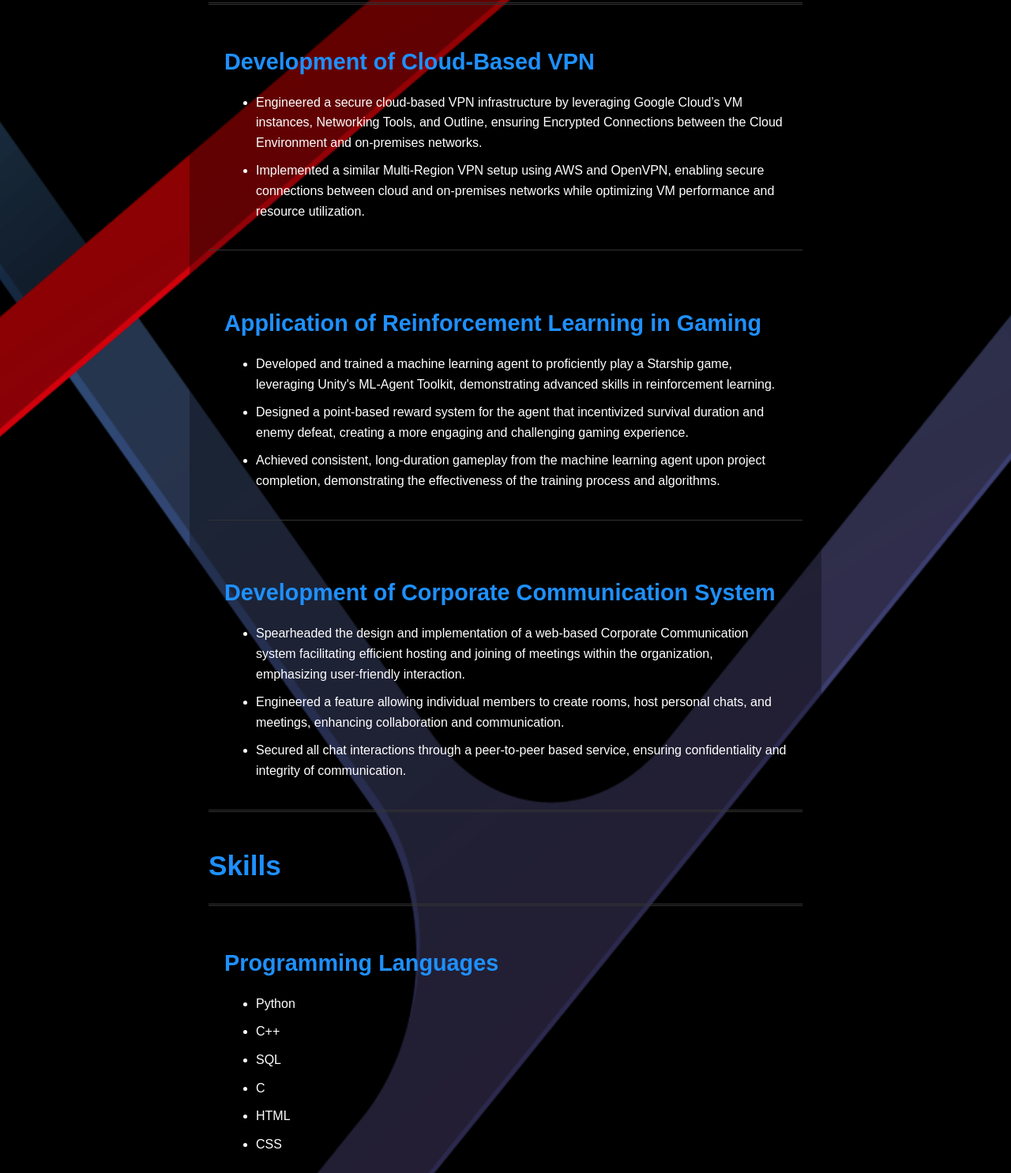
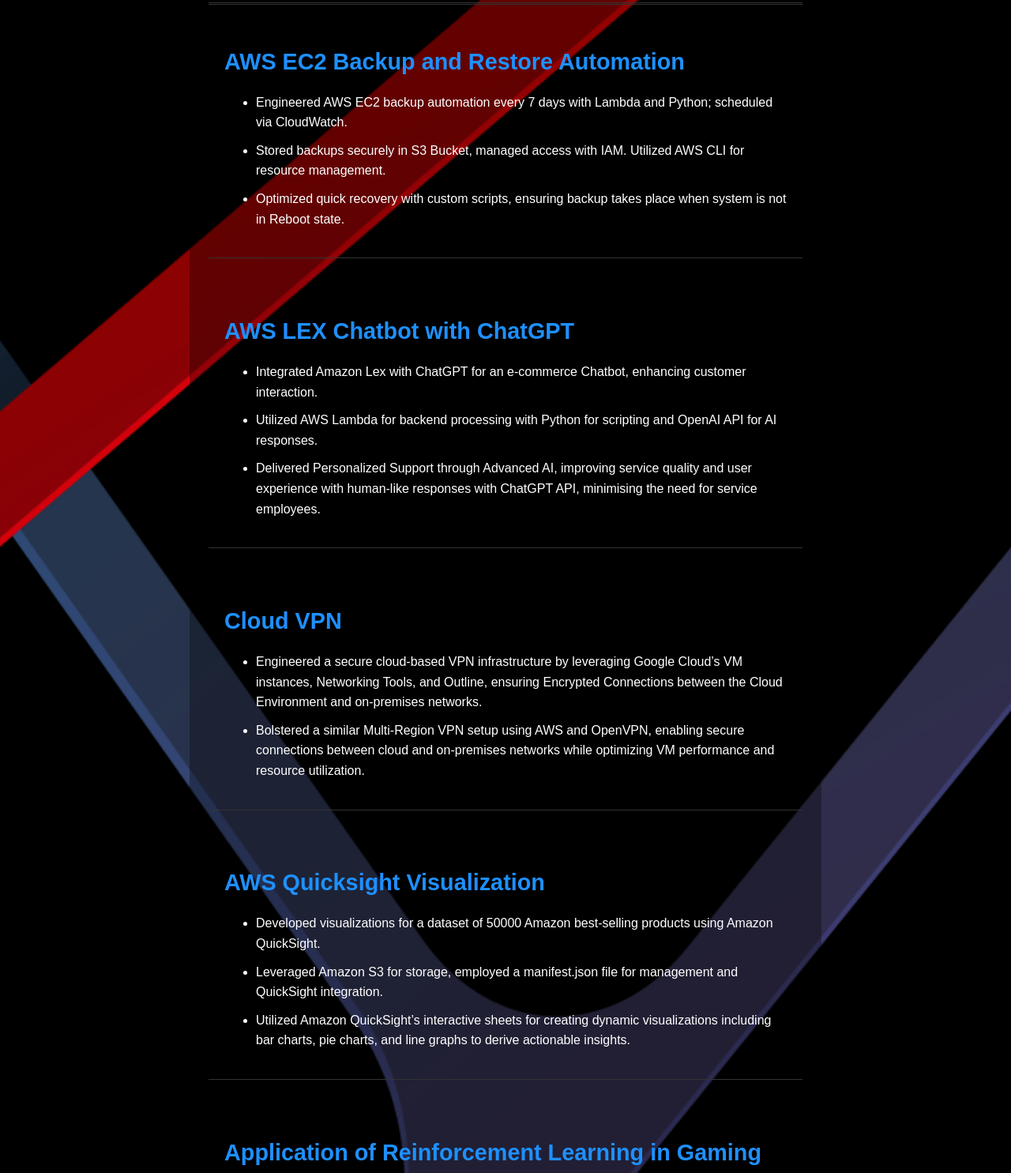
Before and after one commit to Zatch07/portfolio-website, a plain HTML site: page index.html in a window 1280 px wide. Shown: the part 1065-2550 px from the top of the page at 79% size. Drawn offline with Linux system fonts and the light colour scheme; a web font is replaced by a local one.

Commit message:
Update index.html

```diff
--- a/index.html
+++ b/index.html
@@ -36,16 +36,46 @@
         <section id="projects">
             <h2>Projects</h2>
 
-            <!-- Project 1 -->
+            <!-- AWS EC2 Backup and Restore Automation -->
             <div class="project box">
-                <h3>Development of Cloud-Based VPN</h3>
+                <h3>AWS EC2 Backup and Restore Automation</h3>
                 <ul>
-                    <li>Engineered a secure cloud-based VPN infrastructure by leveraging Google Cloud’s VM instances, Networking Tools, and Outline, ensuring Encrypted Connections between the Cloud Environment and on-premises networks.</li>
-                    <li>Implemented a similar Multi-Region VPN setup using AWS and OpenVPN, enabling secure connections between cloud and on-premises networks while optimizing VM performance and resource utilization.</li>
+                    <li>Engineered AWS EC2 backup automation every 7 days with Lambda and Python; scheduled via CloudWatch.</li>
+                    <li>Stored backups securely in S3 Bucket, managed access with IAM. Utilized AWS CLI for resource management.</li>
+                    <li>Optimized quick recovery with custom scripts, ensuring backup takes place when system is not in Reboot state.</li>
                 </ul>
             </div>
 
-            <!-- Project 2 -->
+            <!-- AWS LEX Chatbot with ChatGPT -->
+            <div class="project box">
+                <h3>AWS LEX Chatbot with ChatGPT</h3>
+                <ul>
+                    <li>Integrated Amazon Lex with ChatGPT for an e-commerce Chatbot, enhancing customer interaction.</li>
+                    <li>Utilized AWS Lambda for backend processing with Python for scripting and OpenAI API for AI responses.</li>
+                    <li>Delivered Personalized Support through Advanced AI, improving service quality and user experience with human-like responses with ChatGPT API, minimising the need for service employees.</li>
+                </ul>
+            </div>
+
+            <!-- Cloud VPN -->
+            <div class="project box">
+                <h3>Cloud VPN</h3>
+                <ul>
+                    <li>Engineered a secure cloud-based VPN infrastructure by leveraging Google Cloud’s VM instances, Networking Tools, and Outline, ensuring Encrypted Connections between the Cloud Environment and on-premises networks.</li>
+                    <li>Bolstered a similar Multi-Region VPN setup using AWS and OpenVPN, enabling secure connections between cloud and on-premises networks while optimizing VM performance and resource utilization.</li>
+                </ul>
+            </div>
+
+            <!-- AWS Quicksight Visualization -->
+            <div class="project box">
+                <h3>AWS Quicksight Visualization</h3>
+                <ul>
+                    <li>Developed visualizations for a dataset of 50000 Amazon best-selling products using Amazon QuickSight.</li>
+                    <li>Leveraged Amazon S3 for storage, employed a manifest.json file for management and QuickSight integration.</li>
+                    <li>Utilized Amazon QuickSight’s interactive sheets for creating dynamic visualizations including bar charts, pie charts, and line graphs to derive actionable insights.</li>
+                </ul>
+            </div>
+
+            <!-- Application of Reinforcement Learning in Gaming -->
             <div class="project box">
                 <h3>Application of Reinforcement Learning in Gaming</h3>
                 <ul>
@@ -55,7 +85,7 @@
                 </ul>
             </div>
 
-            <!-- Project 3 -->
+            <!-- Development of Corporate Communication System -->
             <div class="project box">
                 <h3>Development of Corporate Communication System</h3>
                 <ul>
@@ -134,23 +164,23 @@
             <h2>Certificates</h2>
 
             <div class="certificate box">
-                <h3><a href="https://drive.google.com/file/d/1MC7jnUzARUif1HhBoju2HmXC2MQ4u_2h/view?usp=sharing">Biz InfoTecno Intern</a></h3>
+                <h3><a href="https://drive.google.com/file/d/1MC7jnUzARUif1HhBoju2HmXC2MQ4u_2h/view">Biz InfoTecno Intern</a></h3>
                 <ul>
                     <li>Biz InfoTecno pvt ltd</li>
                 </ul>
             </div>
 
             <div class="certificate box">
-                <h3><a href="https://www.cloudskillsboost.google/public_profiles/e2871bc2-5ccf-4a00-904f-e8a29616a2d6/badges/1694944?qlcampaign=1m-skills-educr-13%3A%3AKZD1CmUeuTNArmH3fzy7ZQ">Foundational Infrastructure</a></h3>
+                <h3><a href="https://drive.google.com/file/d/1NRobVNfd1Kq3EiYcpHGOGdkmuZxIgyrX/view">GeeksforGeeks</a></h3>
                 <ul>
-                    <li>Google</li>
+                    <li>Cloud Bootcamp</li>
                 </ul>
             </div>
 
             <div class="certificate box">
-                <h3><a href="https://www.cloudskillsboost.google/public_profiles/e2871bc2-5ccf-4a00-904f-e8a29616a2d6/badges/1694797?qlcampaign=1m-skills-educr-13%3A%3AKZD1CmUeuTNArmH3fzy7ZQ">Baseline: Infrastructure</a></h3>
+                <h3><a href="https://drive.google.com/file/d/1scewaj2MDfQWXduTqKgAymhBt-uEb8TL/view">Skill Nation</a></h3>
                 <ul>
-                    <li>Google</li>
+                    <li>ChatGPT and AI Tools</li>
                 </ul>
             </div>
 
@@ -162,9 +192,9 @@
             </div>
 
             <div class="certificate box">
-                <h3><a href="https://www.cloudskillsboost.google/public_profiles/e2871bc2-5ccf-4a00-904f-e8a29616a2d6/badges/1659426?qlcampaign=1m-skills-educr-13%3A%3AKZD1CmUeuTNArmH3fzy7ZQ">Create and Manage Cloud</a></h3>
+                <h3><a href="https://www.cloudskillsboost.google/public_profiles/e2871bc2-5ccf-4a00-904f-e8a29616a2d6">Google Cloud</a></h3>
                 <ul>
-                    <li>Google</li>
+                    <li>Cloud Skillboost profile [Silver League][6 Certs])</li>
                 </ul>
             </div>
 
```
